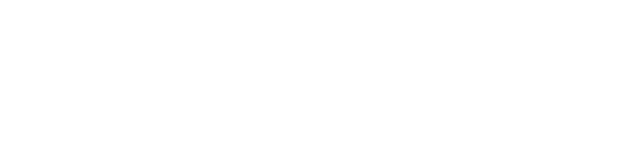
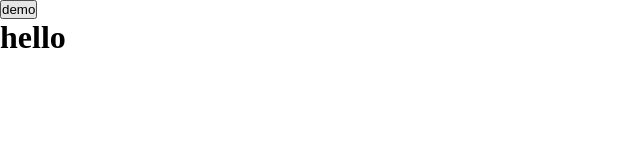
Before and after one commit to Bernstein7z/we, a plain HTML site: page index.html in a window 1280 px wide. Shown: the whole page, without its empty margins (0-640 px from the left). Drawn offline with Linux system fonts and the light colour scheme.

Commit message:
add css and js to html

```diff
--- a/index.html
+++ b/index.html
@@ -1,15 +1,21 @@
 <!DOCTYPE html>
 <html lang="de">
-
     <head>
         <meta charset="UTF-8">
         <meta http-equiv="X-UA-Compatible" content="IE=edge">
         <meta name="viewport" content="width=device-width, initial-scale=1.0">
-        <title>Web Engineering</title>
+        <meta name="color-scheme" content="dark light">
+        <link rel="stylesheet" href="./styles/main.css" type="text/css">
+        <script defer type="text/javascript" src="./scripts/main.js"></script>
+        <title>Alan Bernstein - Web Engineering</title>
     </head>
 
     <body>
-
+        <nav>
+            <button>demo</button>
+        </nav>
+        <main>
+            <h1>hello</h1>
+        </main>
     </body>
-
 </html>
--- /dev/null
+++ b/styles/main.css
@@ -0,0 +1,4 @@
+* {
+    margin: 0;
+    padding: 0;
+}
```
Also changed, not shown: scripts/main.js (added).
